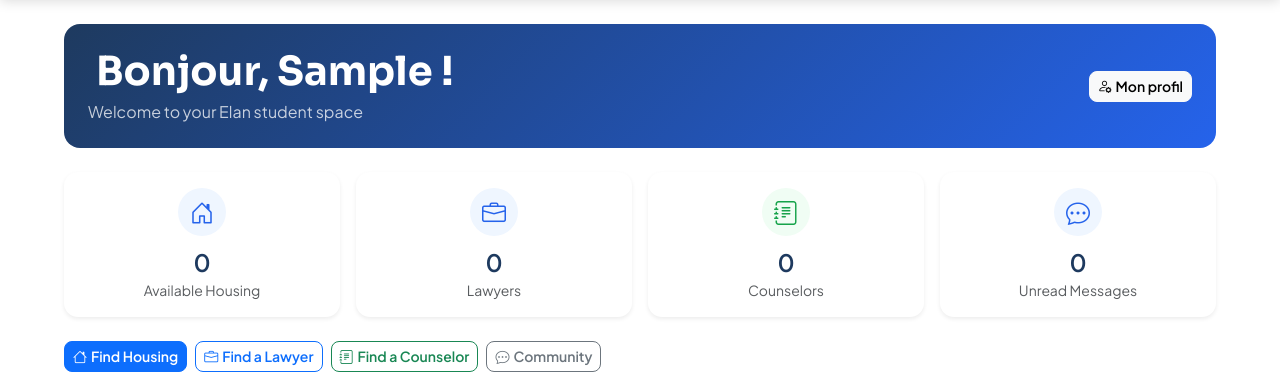
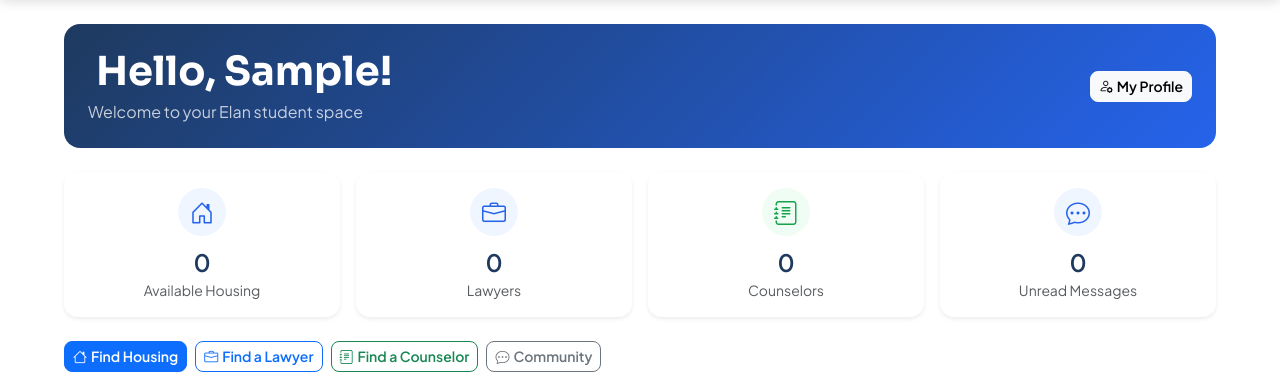
Before and after one commit to Salma-Mousaoui/plateforme-etudiants, a Django app: page /dashboard/etudiant/ in a window 1280 px wide. Shown: the part 54-430 px from the top of the page. Run offline with Django 5.2, Linux system fonts and the light colour scheme; the visitor is signed in with stand-in values (Sample User, id 1); data comes from the database, SQL or seed files in the repository; data that the repository does not hold is empty.

Commit message:
Translate entire platform to English

```diff
--- a/templates/core/student_dashboard.html
+++ b/templates/core/student_dashboard.html
@@ -1,7 +1,7 @@
 {% extends "base.html" %}
 {% load static %}
 
-{% block title %}Mon tableau de bord — Elan{% endblock %}
+{% block title %}My Dashboard — Elan{% endblock %}
 
 {% block content %}
 <div class="elan-container mt-4 mb-5">
@@ -14,12 +14,12 @@
     <div class="d-flex align-items-center justify-content-between flex-wrap gap-3">
       <div>
         <h1 class="fw-bold mb-1" style="font-family:var(--font-display)">
-          <i class="bi bi-hand-wave me-2"></i>Bonjour, {{ request.user.first_name }} !
+          <i class="bi bi-hand-wave me-2"></i>Hello, {{ request.user.first_name }}!
         </h1>
         <p class="mb-0 opacity-75">Welcome to your Elan student space</p>
       </div>
       <a href="{% url 'profil' %}" class="btn btn-light btn-sm fw-semibold" style="border-radius:8px">
-        <i class="bi bi-person-gear me-1"></i>Mon profil
+        <i class="bi bi-person-gear me-1"></i>My Profile
       </a>
     </div>
   </div>
@@ -237,7 +237,7 @@
       <div class="card border-0 shadow-sm" style="border-radius:16px">
         <div class="card-body p-4">
           <h5 class="fw-bold mb-3" style="font-family:var(--font-display);color:var(--elan-navy)">
-            <i class="bi bi-people me-2" style="color:var(--elan-blue)"></i>Mes groupes
+            <i class="bi bi-people me-2" style="color:var(--elan-blue)"></i>My Groups
           </h5>
           {% for group in user_groups %}
             <a href="{% url 'group-chat' group.pk %}"
--- a/templates/dashboard/admin_dashboard.html
+++ b/templates/dashboard/admin_dashboard.html
@@ -122,7 +122,7 @@
                 <th>Owner</th>
                 <th>City</th>
                 <th>Type</th>
-                <th>Prix</th>
+                <th>Price</th>
                 <th class="text-end">Actions</th>
               </tr>
             </thead>
@@ -133,7 +133,7 @@
                 <td>{{ a.owner.get_full_name|default:a.owner.username }}</td>
                 <td>{{ a.city }}</td>
                 <td><span class="badge bg-info text-dark">{{ a.get_type_display }}</span></td>
-                <td>{{ a.price }} €/mois</td>
+                <td>{{ a.price }} €/month</td>
                 <td class="text-end">
                   <form method="post" action="{% url 'validate-listing' a.id %}" class="d-inline">
                     {% csrf_token %}
```
Also changed, not shown: templates/core/pending_validation.html (+4 -4 lines).
